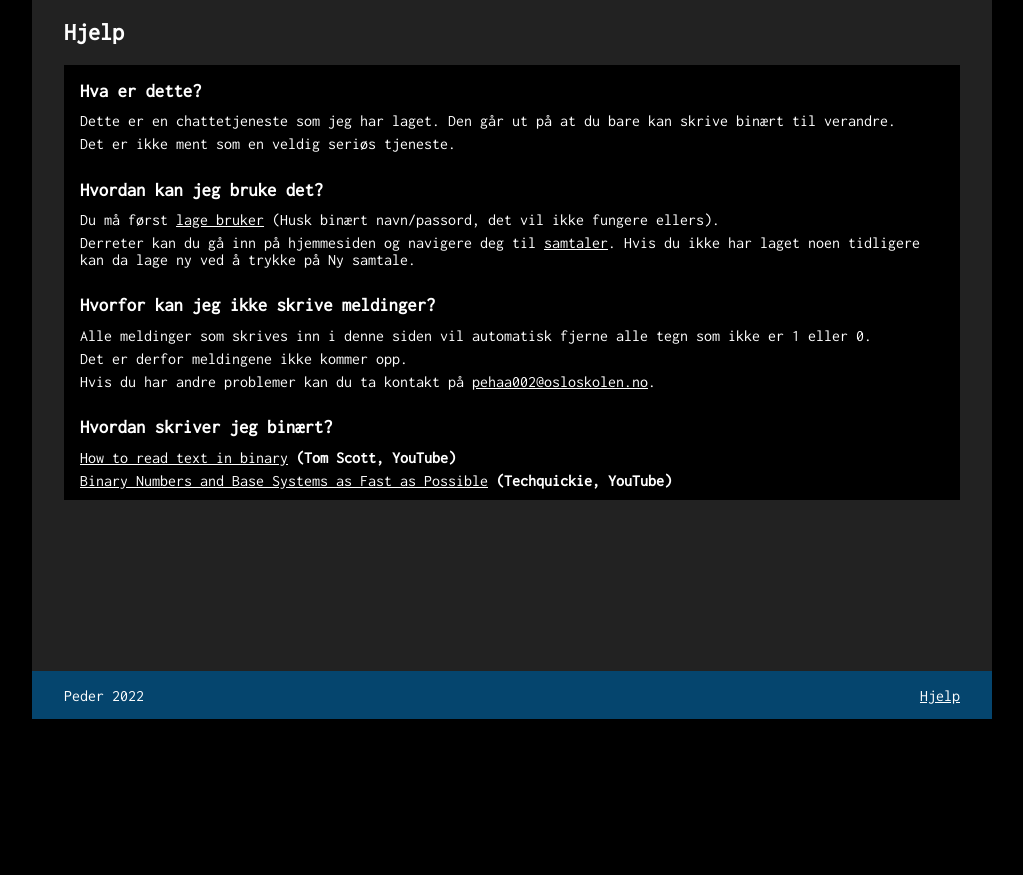
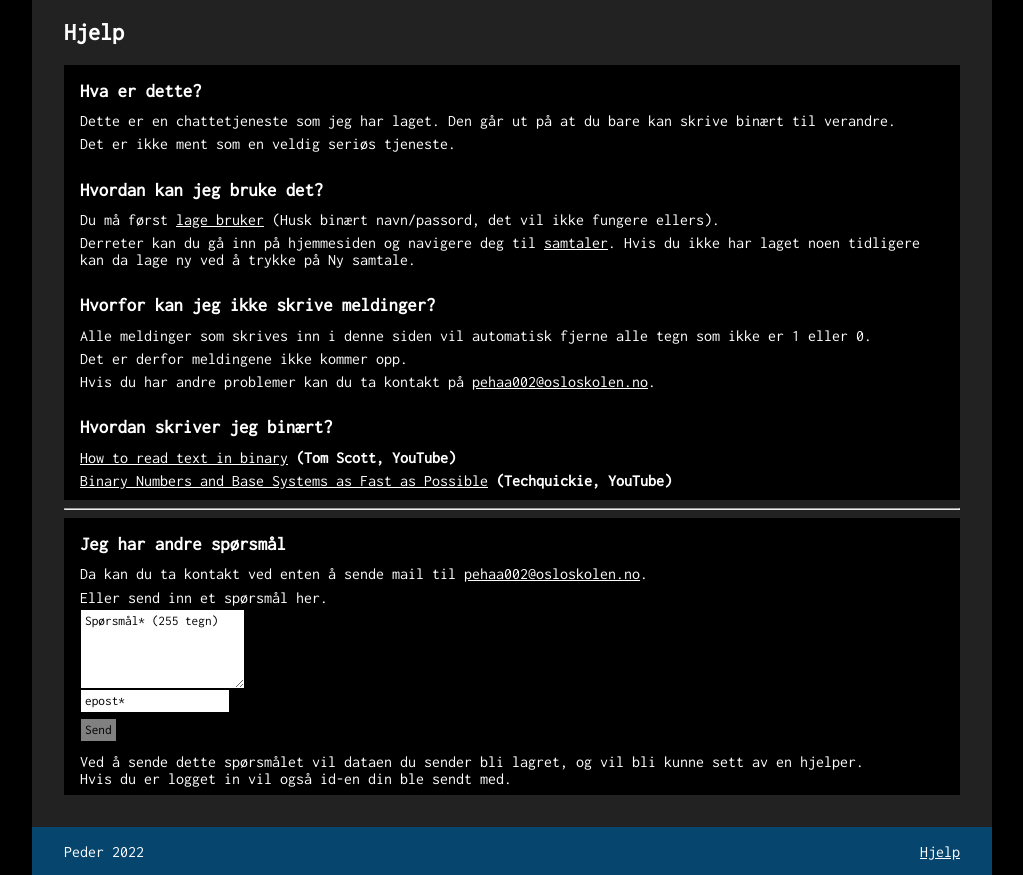
Before and after one commit to PederHatlen/Terminprosjekt_VG2, a PHP site: page /php/help.php in a window 1280 px wide. Shown: the part 81-956 px from the top of the page, without its empty margins (128-1151 px from the left). Before the commit the page ends 800 px from the top, so only its background shows below. Run offline with PHP 8.4, Linux system fonts and the light colour scheme.

Commit message:
Ticket system

```diff
--- a/site/php/help.php
+++ b/site/php/help.php
@@ -1,5 +1,29 @@
-<!-- This page is only for help, not much php exept login things, and username display -->
-<?php include 'phpRepo.php';?>
+<!-- This page is only for help, php is only used to get basic page things, and help ticket sending -->
+<?php
+    include 'phpRepo.php';
+    $message = "";
+
+    if ($_SERVER["REQUEST_METHOD"] == "POST") {
+        if (isset($_POST["ticketQuestion"]) && isset($_POST["email"])){
+            if (filter_var($_POST["email"], FILTER_VALIDATE_EMAIL)){
+                $con = connect();
+                if (isset($_SESSION["user_id"])){
+                    $stmt = $con->prepare('INSERT into help_tickets (messagetext, email, user_id) VALUES (?, ?, ?)');
+                    $stmt->bind_param('ssi', $_POST["ticketQuestion"], $_POST["email"], $_SESSION["user_id"]); // 's' specifies the variable type => 'string'
+                    $stmt->execute();
+                }else{
+                    $stmt = $con->prepare('INSERT into help_tickets (messagetext, email) VALUES (?, ?)');
+                    $stmt->bind_param('ss', $_POST["ticketQuestion"], $_POST["email"]); // 's' specifies the variable type => 'string'
+                    $stmt->execute();
+                }
+                $con->close();
+                $message = "Spørsmålet ble sendt inn.";
+            }else{
+                $message = "Det er ikke en gyldig epost.";
+            }
+        }
+    }
+?>
 <!DOCTYPE html>
 <html lang="no">
 <head>
@@ -15,7 +39,7 @@
 </head>
 <body>
     <?php include 'header.php';?>
-    <main>
+    <main id="helpMain">
         <!-- Page is split up into parts where one question is answered/topic is discussed -->
         <h2>Hjelp</h2>
         <div class="question">
@@ -41,8 +65,39 @@
             <p class="answer"><a href="https://youtu.be/wCQSIub_g7M">How to read text in binary</a></wbr><b> (Tom Scott, YouTube)</b></p>
             <p class="answer"><a href="https://youtu.be/LpuPe81bc2w">Binary Numbers and Base Systems as Fast as Possible</a></wbr><b> (Techquickie, YouTube)</b></p>
         </div>
-</main>
+        <hr>
+        <div class="question">
+            <h3>Jeg har andre spørsmål</h3>
+            <p class="answer">Da kan du ta kontakt ved enten å sende mail til <a href="mailto:pehaa002@osloskolen.no" target="_blank">pehaa002@osloskolen.no</a>.</p>
+            <p class="answer">Eller send inn et spørsmål her.</p>
+            <form action="" id="ticketForm" method="post" class="verticalForm">
+                <textarea name="ticketQuestion" id="ticketQuestion" class="input" placeholder="Spørsmål* (255 tegn)" rows="5" form="ticketForm" maxlength="255" required></textarea>
+                <input type="email" name="email" id="ticketEmail" class="input" placeholder="epost*" required>
+                <input type="submit" value="Send" id="submitBTN" class="submitwmargin defaultDisabled" disabled>
+            </form>
+            <?php echo "<p>".$message."</p>"; ?>
+            <span>Ved å sende dette spørsmålet vil dataen du sender bli lagret, og vil bli kunne sett av en hjelper.</span><br>
+            <span>Hvis du er logget in vil også id-en din ble sendt med.</span>
+        </div>
+    </main>
     <?php include 'footer.php';?>
-    <script src="../js/script.js"></script>
+    <script>
+        let ticketQuestionEl = document.getElementById("ticketQuestion");
+        let ticketEmailEl = document.getElementById("ticketEmail");
+        let submitBTNEl = document.getElementById("submitBTN");
+
+        Array.from(document.getElementsByClassName("input")).forEach(element => {
+            element.oninput = function(e) {
+                console.log(ticketQuestionEl.value);
+                emailverified = String(ticketEmailEl.value).toLowerCase().match(/^(([^<>()\[\]\\.,;:\s@"]+(\.[^<>()\[\]\\.,;:\s@"]+)*)|(".+"))@((\[[0-9]{1,3}\.[0-9]{1,3}\.[0-9]{1,3}\.[0-9]{1,3}])|(([a-zA-Z\-0-9]+\.)+[a-zA-Z]{2,}))$/);
+                ticketEmailEl.style.backgroundColor = (emailverified? "":"red");
+                if ((ticketQuestionEl.value.length > 0) && (emailverified != null)){
+                    submitBTNEl.disabled = false;
+                }else{
+                    submitBTNEl.disabled = true;
+                }
+            };
+        });
+    </script>
 </body>
 </html>
```
